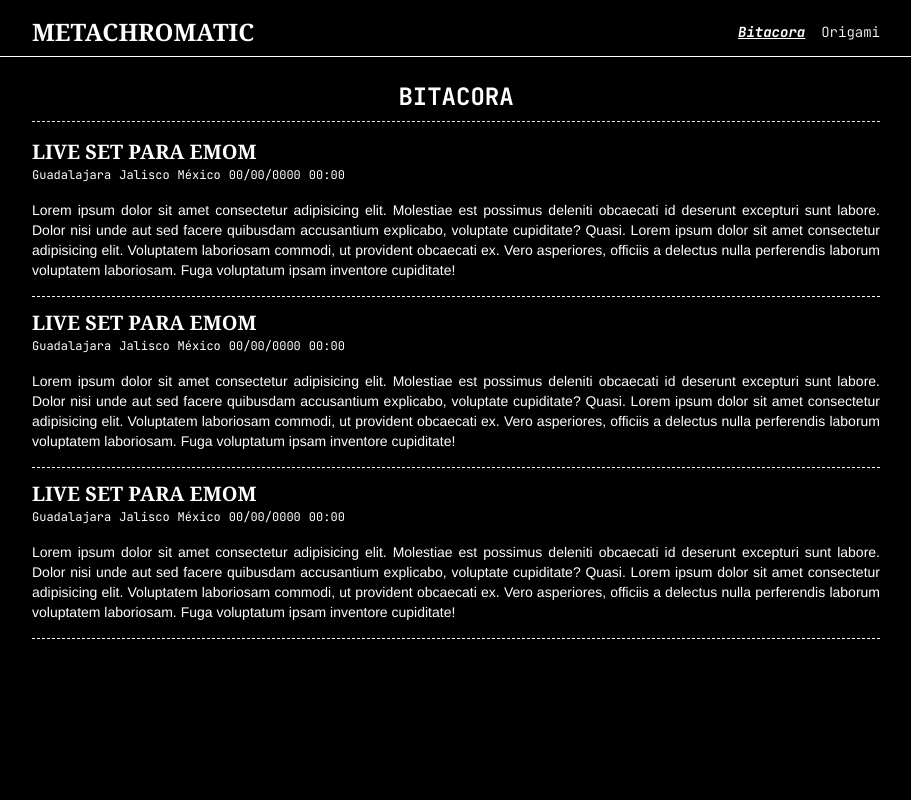
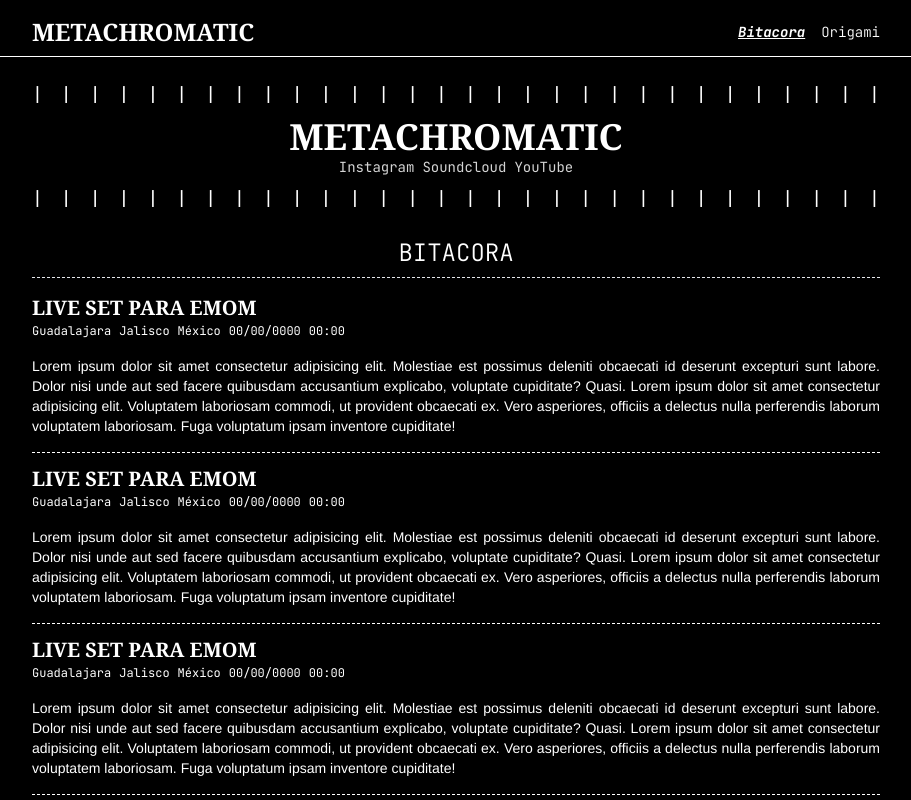
Before and after one commit to CastilloDelgado/metachromatic, a Vue app: page / in a window 1280 px wide. Shown: the top 800 px of the page, without its empty margins (184-1095 px from the left). Built offline with nearby package versions, Linux system fonts and the light colour scheme; a web font is replaced by a local one.

Commit message:
Adding title and links

```diff
--- a/src/App.vue
+++ b/src/App.vue
@@ -1,10 +1,31 @@
 <script setup>
 import Bitacora from './components/Bitacora.vue';
 import Layout from './components/Layout.vue';
+import Loader from './components/Loader.vue';
 </script>
 
 <template>
   <Layout>
+    <div class="mb-6">
+      <div class="flex justify-between">
+        <Loader v-for="x in [...Array(30).keys()]" />
+      </div>
+      <div class="py-2">
+        <p class="text-4xl font-bold font-serif text-white uppercase text-center">Metachromatic</p>
+        <div class="flex justify-center font-mono text-sm space-x-2">
+          <a href="https://www.instagram.com/metachromatic.inc/" target="_blank"
+            class="text-neutral-300 hover:text-white hover:italic hover:underline">Instagram</a>
+          <a href="https://soundcloud.com/metachromatic" target="_blank"
+            class="text-neutral-300 hover:text-white hover:italic hover:underline">Soundcloud</a>
+          <a href="https://www.youtube.com/@metachromatic_" target="_blank"
+            class="text-neutral-300 hover:text-white hover:italic hover:underline">YouTube</a>
+        </div>
+      </div>
+      <div class="flex justify-between">
+        <Loader v-for="x in [...Array(30).keys()]" />
+      </div>
+    </div>
+
     <Bitacora />
   </Layout>
 </template>
--- a/src/components/Bitacora.vue
+++ b/src/components/Bitacora.vue
@@ -1,12 +1,13 @@
 <script setup>
 import Event from './Event.vue';
 import { BITACORA } from "../constants"
+import Loader from './Loader.vue';
 
 </script>
 
 <template>
     <div>
-        <p class="font-mono  text-white uppercase font-bold text-2xl border-b border-dashed mb-4 pb-2 text-center">
+        <p class="font-mono  text-white uppercase font-light text-2xl border-b border-dashed mb-4 pb-2 text-center">
             Bitacora</p>
         <Event v-for="event in BITACORA.events" :event="event" />
     </div>
--- /dev/null
+++ b/src/components/Loader.vue
@@ -0,0 +1,24 @@
+<script setup>
+import { onMounted, ref } from 'vue';
+
+
+const chars = ['|', '/', '-', "\\"]
+const char = ref('|')
+
+onMounted(() => {
+    let count = 0
+    setInterval(() => {
+        if (count < chars.length) {
+            char.value = chars[count]
+            count = count + 1
+            if (count === chars.length) {
+                count = 0
+            }
+        }
+    }, 200)
+})
+
+</script>
+<template>
+    <p class="text-center font-mono text-lg text-white">{{ char }}</p>
+</template>
```
